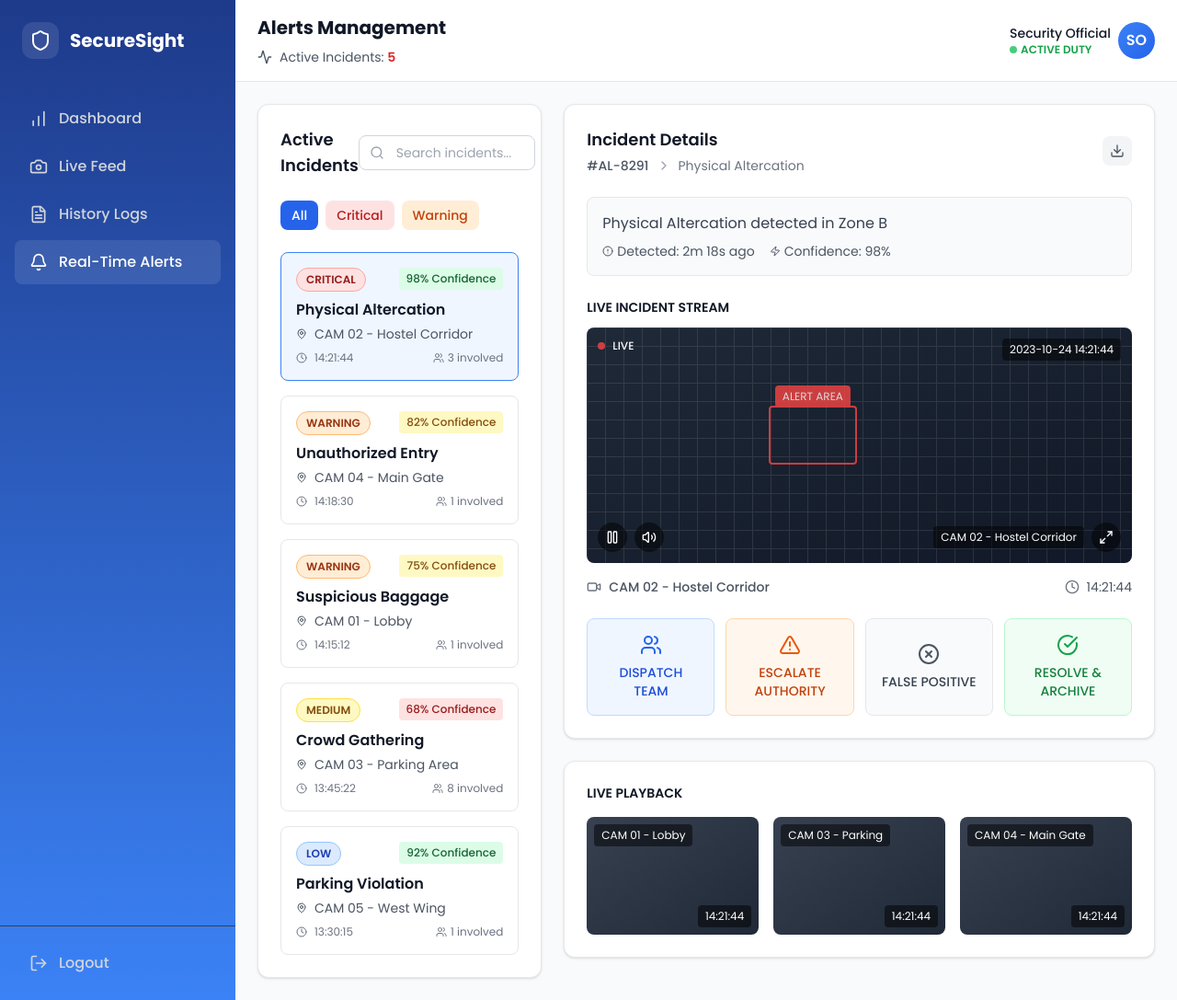
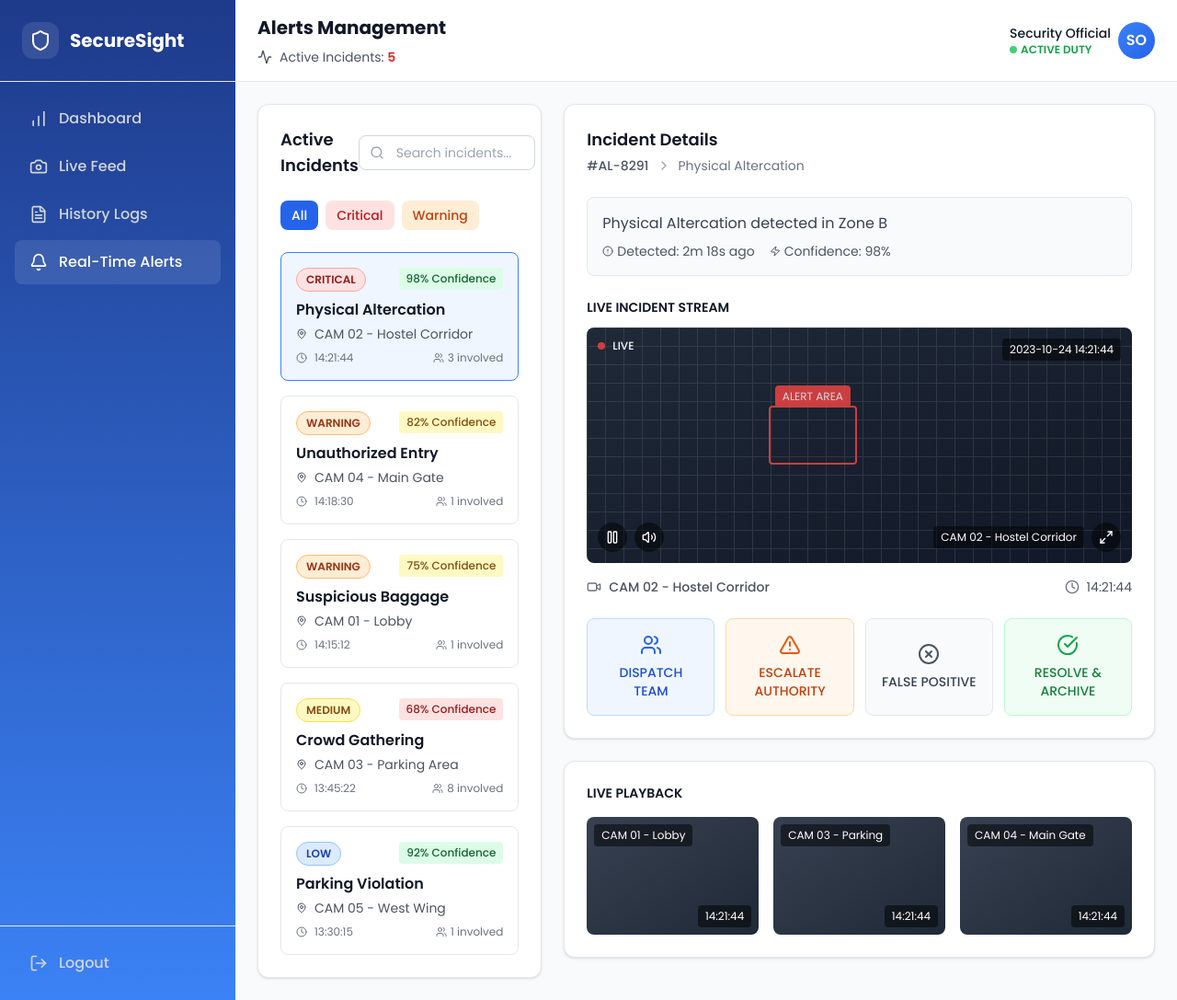
Before and after one commit to Ayushsharma1908/securesight, a React app in the folder frontend/: page /alerts in a window 1280 px wide. Shown: the whole page at 92% size. Built offline with nearby package versions, Linux system fonts and the light colour scheme; the HTML template or start-up script is replaced by a standard one.

Commit message:
updated alerts

```diff
--- a/frontend/src/pages/RealTimeAlerts.jsx
+++ b/frontend/src/pages/RealTimeAlerts.jsx
@@ -176,7 +176,7 @@ const RealTimeAlerts = () => {
       {/* Sidebar */}
       <aside className="w-64 bg-gradient-to-b from-blue-900 to-blue-500 text-white flex flex-col">
         {/* Logo */}
-        <div className="p-6 border-b border-gray-700">
+        <div className="p-6 border-b border-white-700">
           <div className="flex items-center gap-3">
             <div className="w-10 h-10 rounded-xl bg-white/10 flex items-center justify-center">
               <Shield className="w-6 h-6" />
@@ -208,7 +208,7 @@ const RealTimeAlerts = () => {
         </nav>
 
         {/* Logout Button */}
-        <div className="p-4 border-t border-gray-700">
+        <div className="p-4 border-t border-white-700">
           <button
             onClick={() => navigate("/")}
             className="w-full flex items-center gap-3 px-4 py-3 text-gray-300 hover:text-white hover:bg-white/5 rounded-lg transition-colors"
@@ -368,11 +368,7 @@ const RealTimeAlerts = () => {
                       <span className="text-sm text-gray-500">{selectedAlertDetails.title}</span>
                     </div>
                   </div>
-                  <div className="flex items-center gap-2">
-                    <button className="p-2 rounded-lg bg-gray-100 hover:bg-gray-200 transition-colors">
-                      <Download className="w-4 h-4 text-gray-600" />
-                    </button>
-                  </div>
+
                 </div>
 
                 {/* Incident Description */}
```
